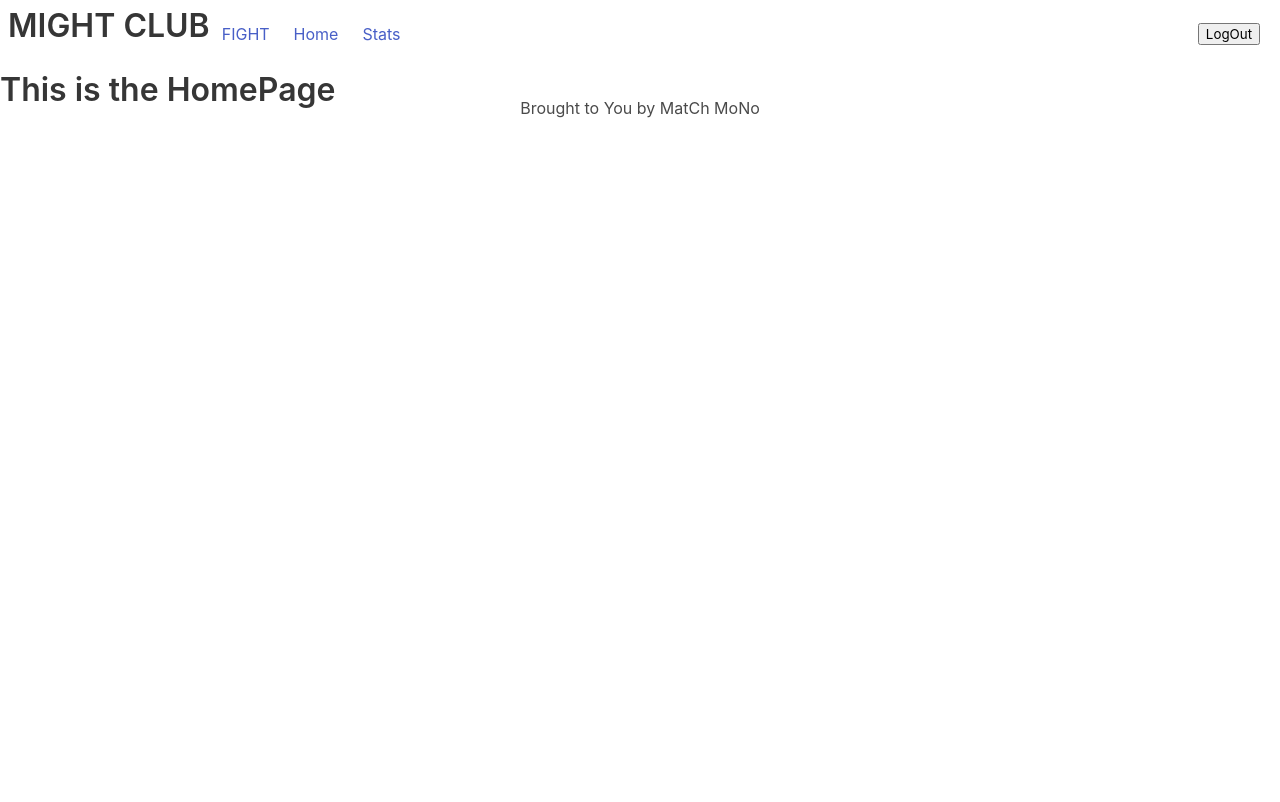
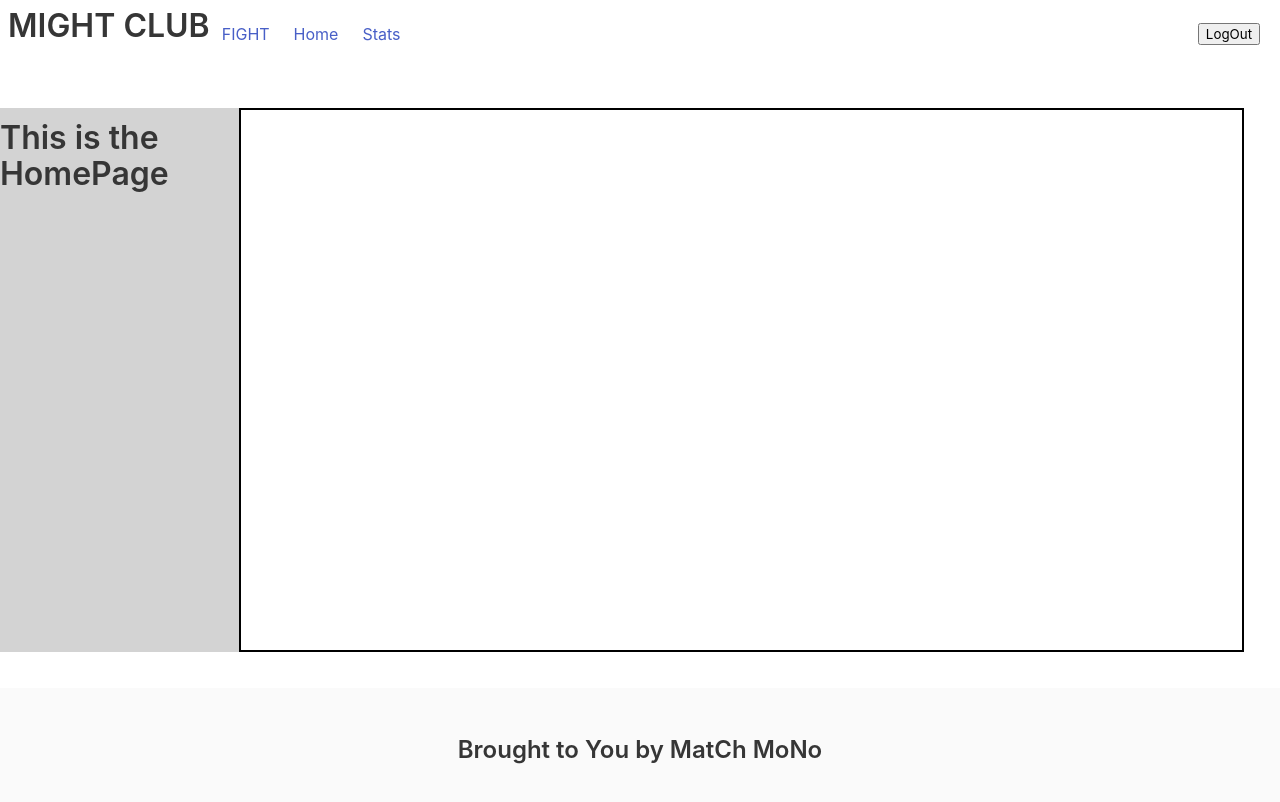
Before and after one commit to nolshark/project_3, a React (Create React App) app in the folder client/: page / in a window 1280 px wide. Shown: the top 802 px of the page. Built offline with nearby package versions, Linux system fonts and the light colour scheme.

Commit message:
Basic Layout

```diff
--- a/client/public/index.html
+++ b/client/public/index.html
@@ -26,7 +26,7 @@
       Learn how to configure a non-root public URL by running `npm run build`.
     -->
     <link rel="stylesheet" href="https://cdn.jsdelivr.net/npm/bulma@0.9.4/css/bulma.min.css">
-    <title>Might Club</title>
+    <title>The Might Club</title>
   </head>
   <body>
     <noscript>You need to enable JavaScript to run this app.</noscript>
--- a/client/src/components/Footer/index.js
+++ b/client/src/components/Footer/index.js
@@ -3,8 +3,8 @@ import React from "react";
 const Footer  = () => {
 
     return (
-        <footer class="columns is-centered">
-            <div>
+        <footer class="footer">
+            <div class="content is-small has-text-centered">
                 <h1>Brought to You by MatCh MoNo</h1>
             </div>
         </footer>
--- a/client/src/index.css
+++ b/client/src/index.css
@@ -11,3 +11,7 @@ body {
 #loginMain {
     min-height: 75vh;
 }
+
+#mainContainer {
+    min-height: 80vh;
+}
--- a/client/src/pages/Home.js
+++ b/client/src/pages/Home.js
@@ -8,9 +8,12 @@ const Home = () => {
     return (
         <div>
             <Header />
-            <main>
-                <div>
+            <main class="section columns" id="mainContainer" style={{paddingLeft: 0, }}>
+                <div class="column container is-one-fifth" style={{ backgroundColor: "lightgray", }}>
                     <h1 class="title">This is the HomePage</h1>
+                </div>
+                <div class="column container" style={{ border: "2px solid black", maxWidth: "none", }}>
+
                 </div>
             </main>
         </div>
```
